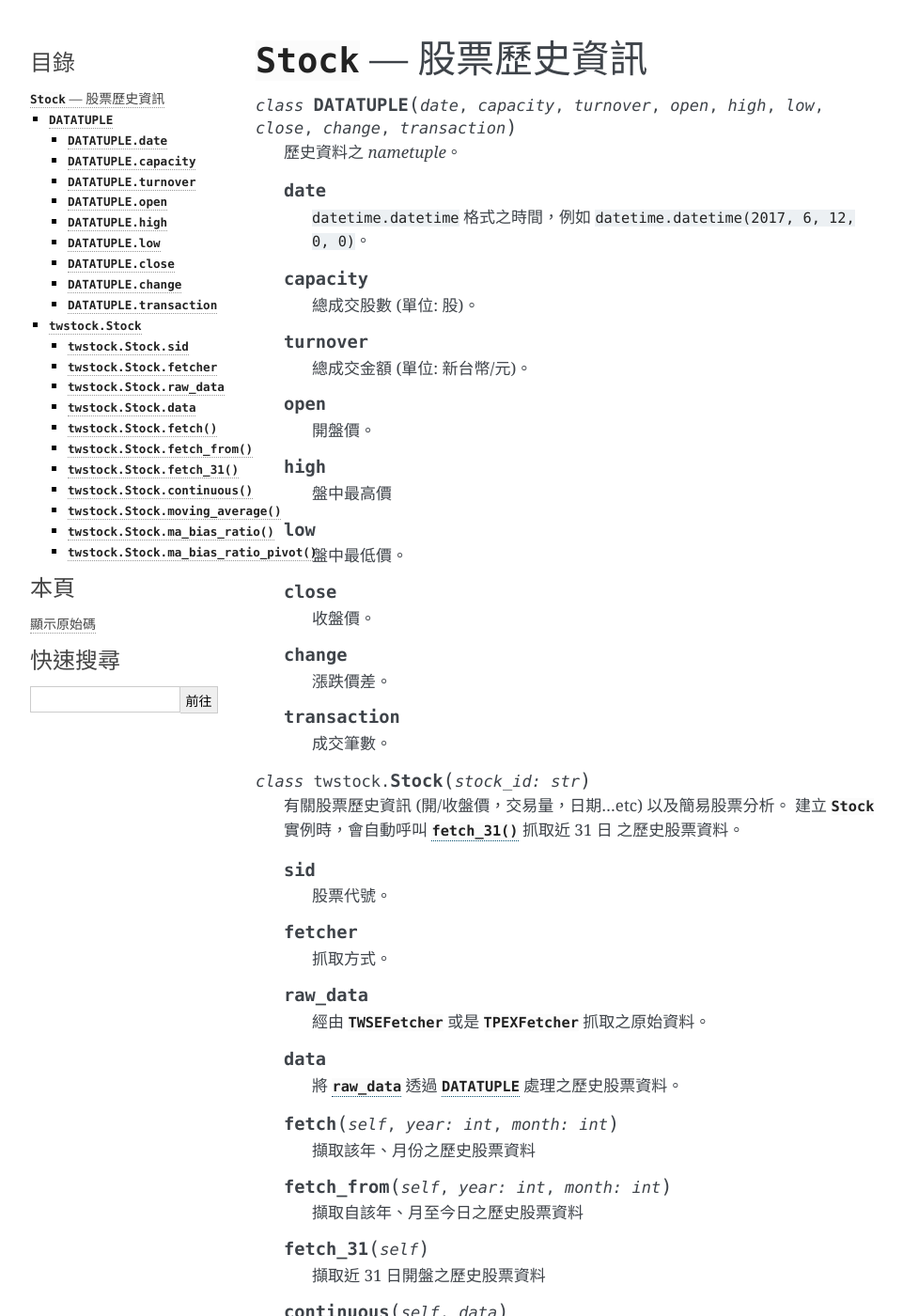
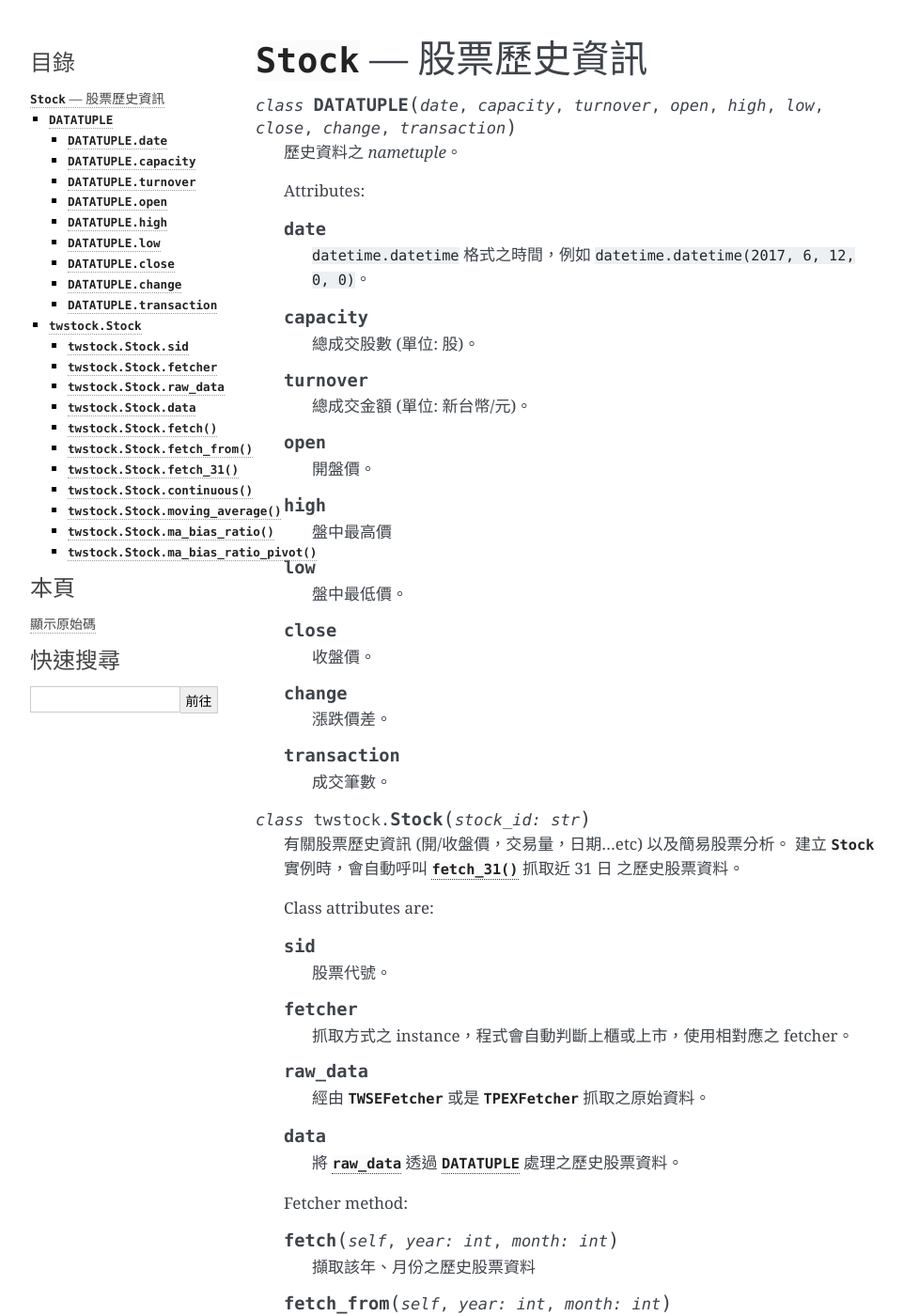
Before and after one commit to mlouielu/twstock, a Sphinx documentation site: the page built from docs/reference/stock.rst, in a window 1280 px wide and 1400 px high. Shown: the whole window at 94% size, without its empty margins (148-1109 px from the left). Built offline with Sphinx 7.4.7, drawn with Linux system fonts in a browser that asks for light colours.

Commit message:
Update stock docs

```diff
--- a/docs/reference/stock.rst
+++ b/docs/reference/stock.rst
@@ -4,6 +4,8 @@
 .. class:: DATATUPLE(date, capacity, turnover, open, high, low, close, change, transaction)
 
    歷史資料之 `nametuple`。
+
+   Attributes:
 
    .. attribute:: date
 
@@ -49,13 +51,15 @@
    之歷史股票資料。
 
 
+   Class attributes are:
+
    .. attribute:: sid
 
       股票代號。
 
    .. attribute:: fetcher
 
-      抓取方式。
+      抓取方式之 instance，程式會自動判斷上櫃或上市，使用相對應之 fetcher。
 
    .. attribute:: raw_data
 
@@ -64,6 +68,8 @@
    .. attribute:: data
 
       將 :attr:`raw_data` 透過 :class:`DATATUPLE` 處理之歷史股票資料。
+
+   Fetcher method:
 
    .. method:: fetch(self, year: int, month: int)
 
@@ -76,6 +82,8 @@
    .. method:: fetch_31(self)
 
       擷取近 31 日開盤之歷史股票資料
+
+   分析 method:
 
    .. method:: continuous(self, data)
 
```
